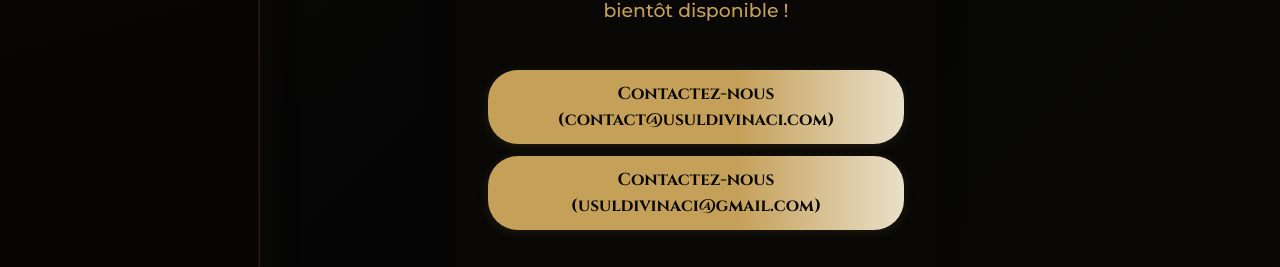
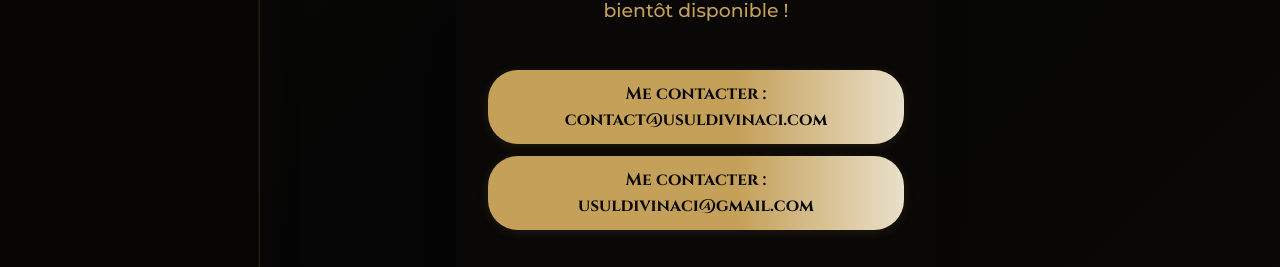
Before and after one commit to motobachich-pixel/divinaci-sanctuary, a Next.js app: page / in a window 1280 px wide. Shown: the part 465-732 px from the top of the page. Built offline with nearby package versions, Linux system fonts and the light colour scheme.

Commit message:
feat: make contact emails prominent as 'Me contacter' links

```diff
--- a/src/app/chat/page.tsx
+++ b/src/app/chat/page.tsx
@@ -68,7 +68,7 @@
               transition: "background 0.2s"
             }}
           >
-            Contactez-nous (contact@usuldivinaci.com)
+            Me contacter : contact@usuldivinaci.com
           </a>
           <a
             href="mailto:usuldivinaci@gmail.com"
@@ -87,7 +87,7 @@
               transition: "background 0.2s"
             }}
           >
-            Contactez-nous (usuldivinaci@gmail.com)
+            Me contacter : usuldivinaci@gmail.com
           </a>
         </div>
         <div style={{
--- a/src/app/page.tsx
+++ b/src/app/page.tsx
@@ -67,7 +67,7 @@
               transition: "background 0.2s"
             }}
           >
-            Contactez-nous (contact@usuldivinaci.com)
+            Me contacter : contact@usuldivinaci.com
           </a>
           <a
             href="mailto:usuldivinaci@gmail.com"
@@ -86,7 +86,7 @@
               transition: "background 0.2s"
             }}
           >
-            Contactez-nous (usuldivinaci@gmail.com)
+            Me contacter : usuldivinaci@gmail.com
           </a>
         </div>
         <div style={{
```
